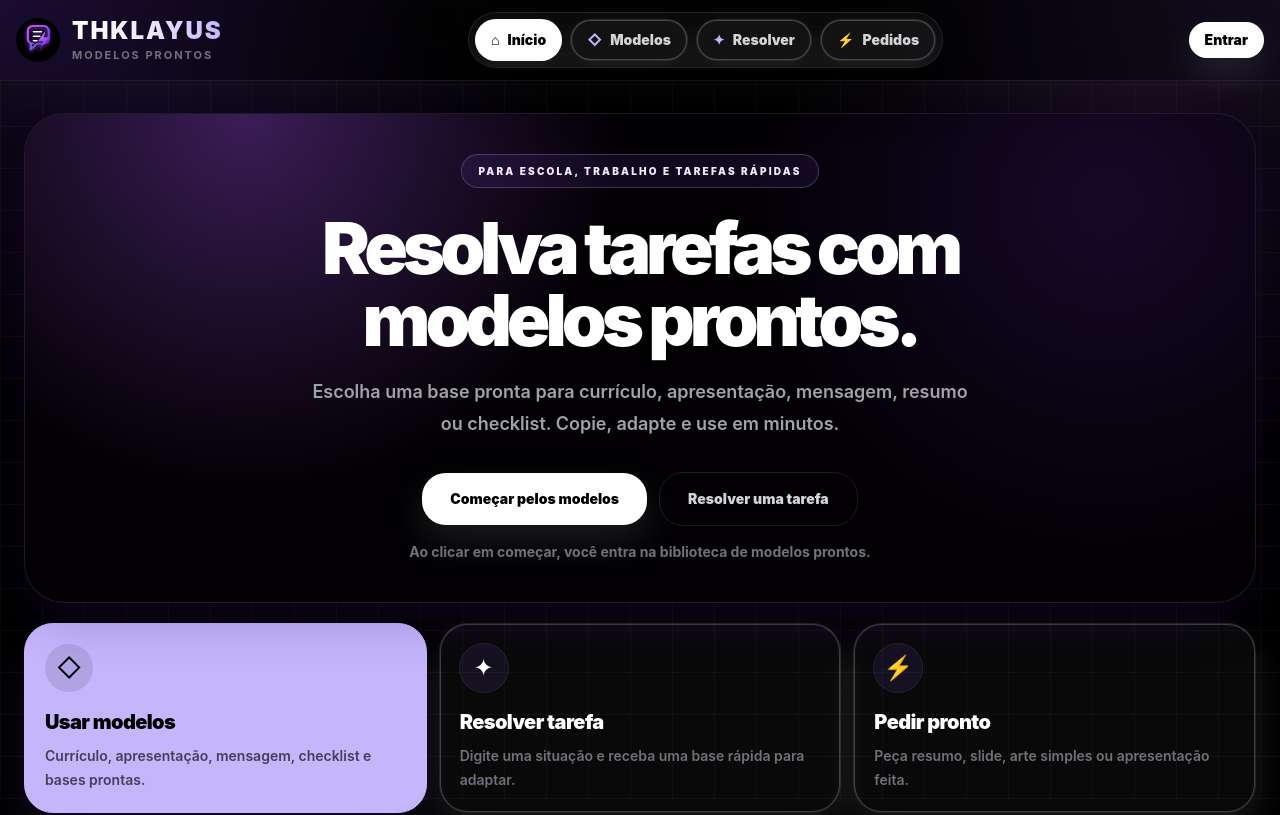
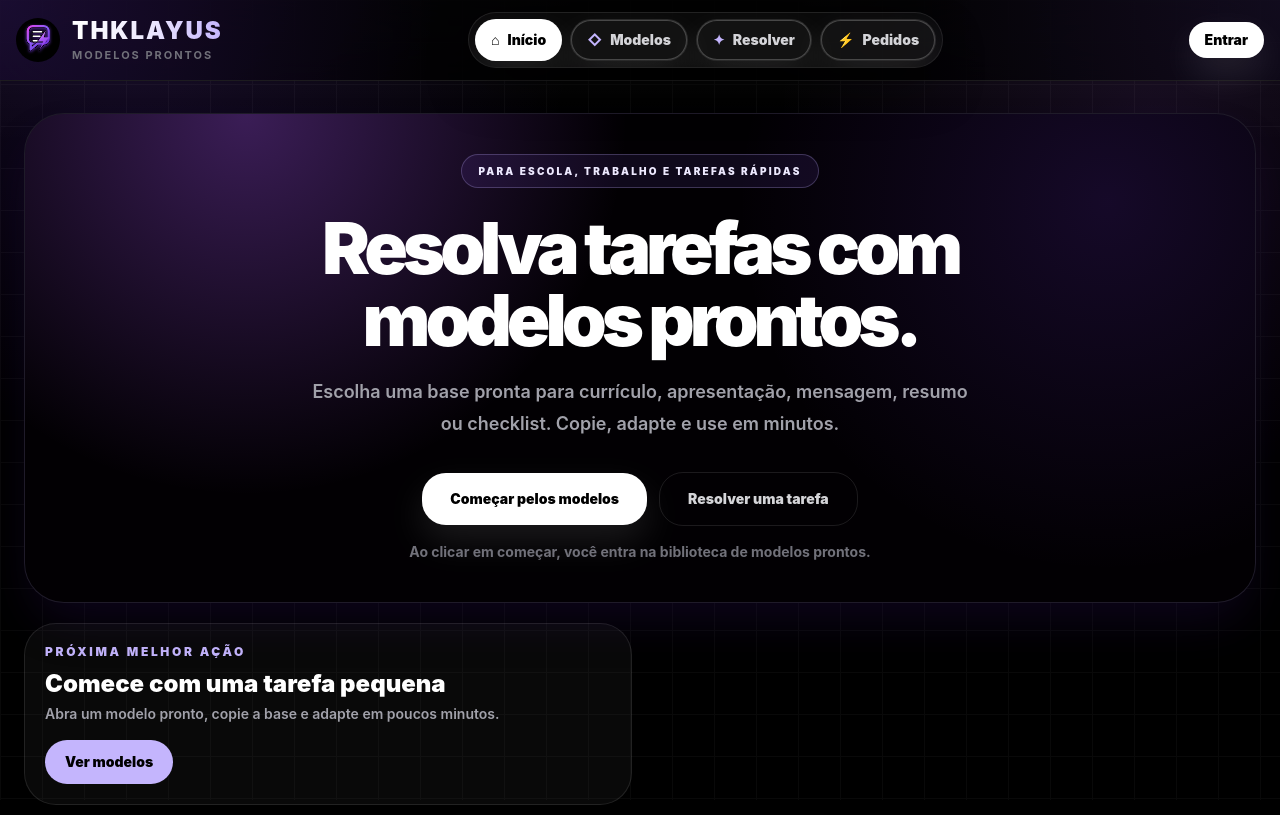
Before and after one commit to thiagodouglas19t-lang/Thklayus-hub, a React (Vite) app: page / in a window 1280 px wide. Shown: the top 815 px of the page. Built offline with nearby package versions, Linux system fonts and the light colour scheme.

Commit message:
Adiciona empurrao inteligente na home

```diff
--- a/src/pages/Home.tsx
+++ b/src/pages/Home.tsx
@@ -4,6 +4,7 @@ import { appConfig } from "../config/appConfig";
 
 type HomeProps = { setPage: (page: Page) => void };
 type LastAction = { title: string; description: string; page: Page; createdAt: string };
+type SmartNudge = { title: string; description: string; page: Page; label: string };
 
 const steps = ["Escolha o modelo", "Copie a base", "Adapte e entregue"];
 const LAST_ACTION_KEY = "aprendaja_last_action_v1";
@@ -25,6 +26,51 @@ function saveLastAction(action: LastAction) {
   }
 }
 
+function getSmartNudge(action: LastAction | null): SmartNudge {
+  if (!action) {
+    return {
+      title: "Comece com uma tarefa pequena",
+      description: "Abra um modelo pronto, copie a base e adapte em poucos minutos.",
+      page: "modelos",
+      label: "Ver modelos",
+    };
+  }
+
+  if (action.page === "modelos") {
+    return {
+      title: "Transforme um modelo em entrega pronta",
+      description: "Pegue a base que você viu e use o Resolver para adaptar do seu jeito.",
+      page: "resolver",
+      label: "Adaptar no Resolver",
+    };
+  }
+
+  if (action.page === "resolver") {
+    return {
+      title: "Quer uma versão mais caprichada?",
+      description: "Depois de gerar a base, você pode pedir uma entrega pronta pelo suporte.",
+      page: "pedidos",
+      label: "Pedir pronto",
+    };
+  }
+
+  if (action.page === "pedidos") {
+    return {
+      title: "Enquanto espera, use um modelo grátis",
+      description: "Você pode continuar resolvendo outras tarefas com modelos rápidos.",
+      page: "modelos",
+      label: "Abrir modelos",
+    };
+  }
+
+  return {
+    title: "Faça a próxima tarefa em menos tempo",
+    description: "Use uma base pronta e evite começar do zero de novo.",
+    page: "resolver",
+    label: "Resolver agora",
+  };
+}
+
 export default function Home({ setPage }: HomeProps) {
   const { brand, home, product, services } = appConfig;
   const [lastAction, setLastAction] = useState<LastAction | null>(null);
@@ -32,6 +78,8 @@ export default function Home({ setPage }: HomeProps) {
   useEffect(() => {
     setLastAction(readLastAction());
   }, []);
+
+  const smartNudge = getSmartNudge(lastAction);
 
   function go(page: Page, title: string, description: string) {
     const action = { title, description, page, createdAt: new Date().toISOString() };
@@ -69,8 +117,9 @@ export default function Home({ setPage }: HomeProps) {
         </div>
       </section>
 
+      <section className="grid gap-4 lg:grid-cols-2">
         {lastAction && (
-        <section className="rounded-[2rem] border border-violet-300/20 bg-violet-500/10 p-5">
+          <article className="rounded-[2rem] border border-violet-300/20 bg-violet-500/10 p-5">
             <div className="flex flex-col gap-4 md:flex-row md:items-center md:justify-between">
               <div>
                 <p className="text-xs font-black uppercase tracking-[0.22em] text-violet-200">Continuar de onde parou</p>
@@ -79,8 +128,16 @@ export default function Home({ setPage }: HomeProps) {
               </div>
               <button onClick={() => setPage(lastAction.page)} className="rounded-2xl bg-white px-5 py-3 text-sm font-black text-black">Continuar agora</button>
             </div>
+          </article>
+        )}
+
+        <article className="rounded-[2rem] border border-white/10 bg-white/[0.035] p-5">
+          <p className="text-xs font-black uppercase tracking-[0.22em] text-violet-300">Próxima melhor ação</p>
+          <h2 className="mt-2 text-2xl font-black text-white">{smartNudge.title}</h2>
+          <p className="mt-1 text-sm font-semibold text-zinc-400">{smartNudge.description}</p>
+          <button onClick={() => go(smartNudge.page, smartNudge.title, smartNudge.description)} className="mt-4 rounded-2xl bg-violet-300 px-5 py-3 text-sm font-black text-black">{smartNudge.label}</button>
+        </article>
       </section>
-      )}
 
       <section className="grid min-w-0 gap-3 md:grid-cols-3">
         {actions.map((action) => (
```
Lines whose indentation alone changed are shown as unchanged.
